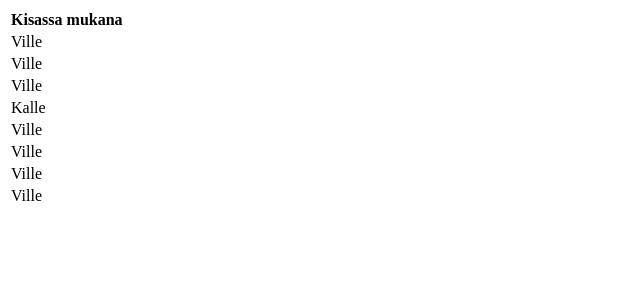
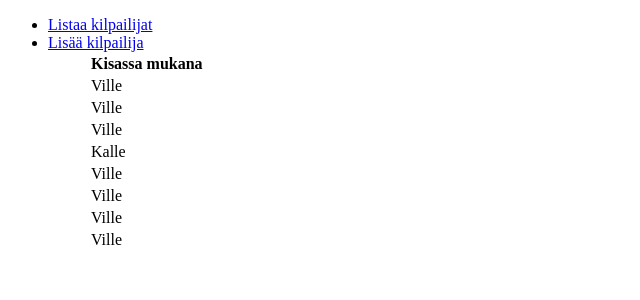
Before and after one commit to jp-tulijoki/Kilometrikisa, a Flask app: page /challenge/ in a window 1280 px wide. Shown: the top 300 px of the page, without its empty margins (0-640 px from the left). Run offline with Flask 2, Linux system fonts and the light colour scheme; data comes from the database, SQL or seed files in the repository; both versions use the stored data as it was after the commit.

Commit message:
käytettävyysparannus

```diff
--- a/application/templates/layout.html
+++ b/application/templates/layout.html
@@ -6,6 +6,11 @@
   </head>
 
   <body>
+    <ul>
+      <li><a href="{{ url_for('list_contestants') }}">Listaa kilpailijat</a></li>
+      <li><a href="{{ url_for('new_contestant') }}">Lisää kilpailija</a></li>
+    <ul>
+
     {% block body %}
       <p>
         Content.
```
Also changed, not shown: application/challenge.db.
